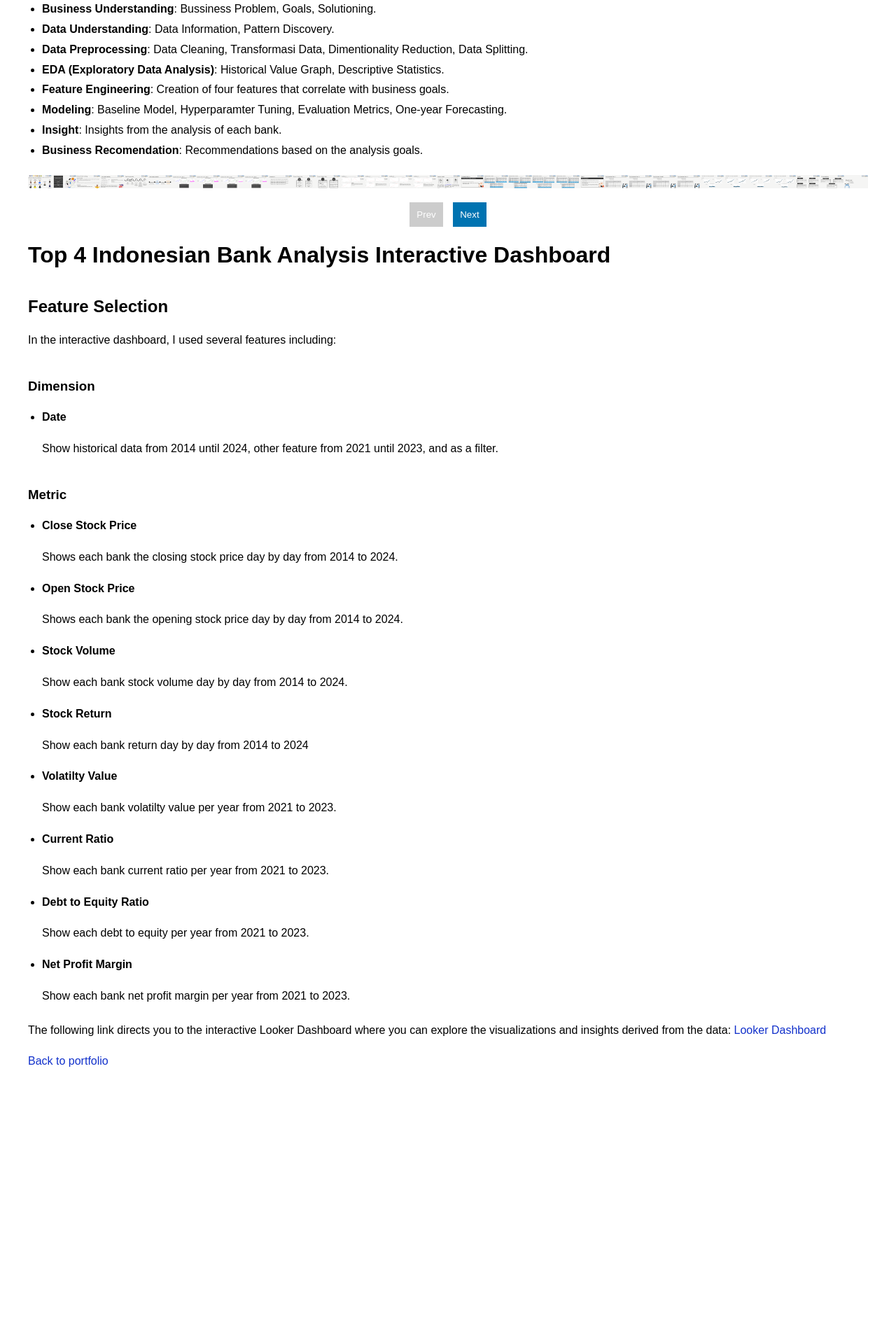
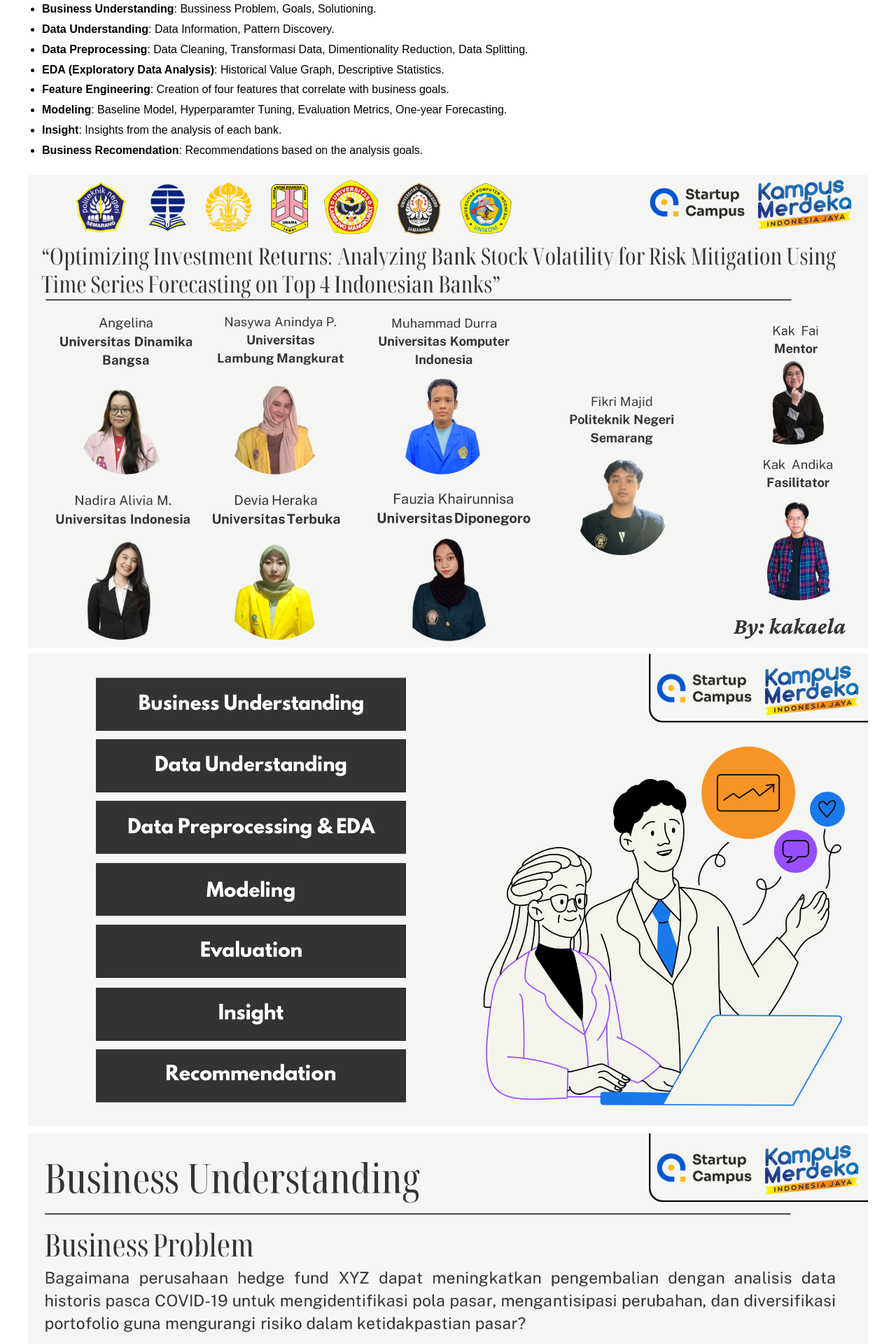
Before and after one commit to WahyuTomo14/portfolio_wahyu, a Jekyll site: the page built from projects/Top4Bank.html, in a window 1280 px wide. Shown: the part 607-2527 px from the top of the page at 70% size. Built offline with Jekyll 4.4.1, drawn with Linux system fonts in a browser that asks for light colours; a script that is not in the unit is left out; before the commit the page ends 2138 px from its top, so only the background shows below that.

Commit message:
change carousel style

```diff
--- a/css/styles.css
+++ b/css/styles.css
@@ -161,12 +161,13 @@
 
 /* carousel */
 .carousel-container {
-    display: flex;
-    overflow-x: scroll;
-    scroll-snap-type: x mandatory;
+    overflow: hidden;
+    width: 100%; /* Adjust this width as needed */
 }
 
 .carousel-slide {
+    display: inline-block;
+    scroll-snap-align: start;
     max-width: 100%;
     height: auto;
     overflow: hidden;
@@ -176,23 +177,5 @@
 .carousel-slide img {
     max-width: 100%;
     height: auto;
-    display: inline-block;
+    display: block; /* Use block display to prevent inline spacing issues */
 }
-
-.carousel-controls {
-    text-align: center;
-    margin-top: 10px;
-}
-
-.carousel-controls button {
-    background-color: #0073b1;
-    color: white;
-    border: none;
-    padding: 10px;
-    margin: 0 5px;
-    cursor: pointer;
-}
-
-.carousel-controls button:disabled {
-    background-color: #ccc;
-}
```
